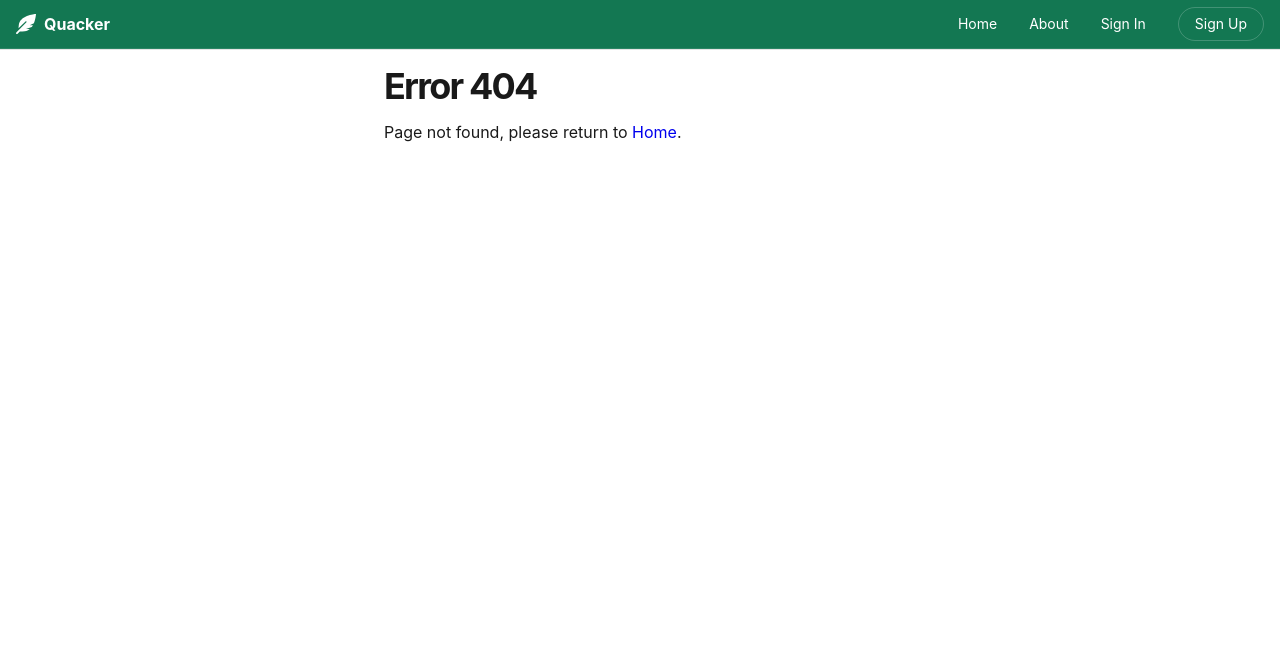
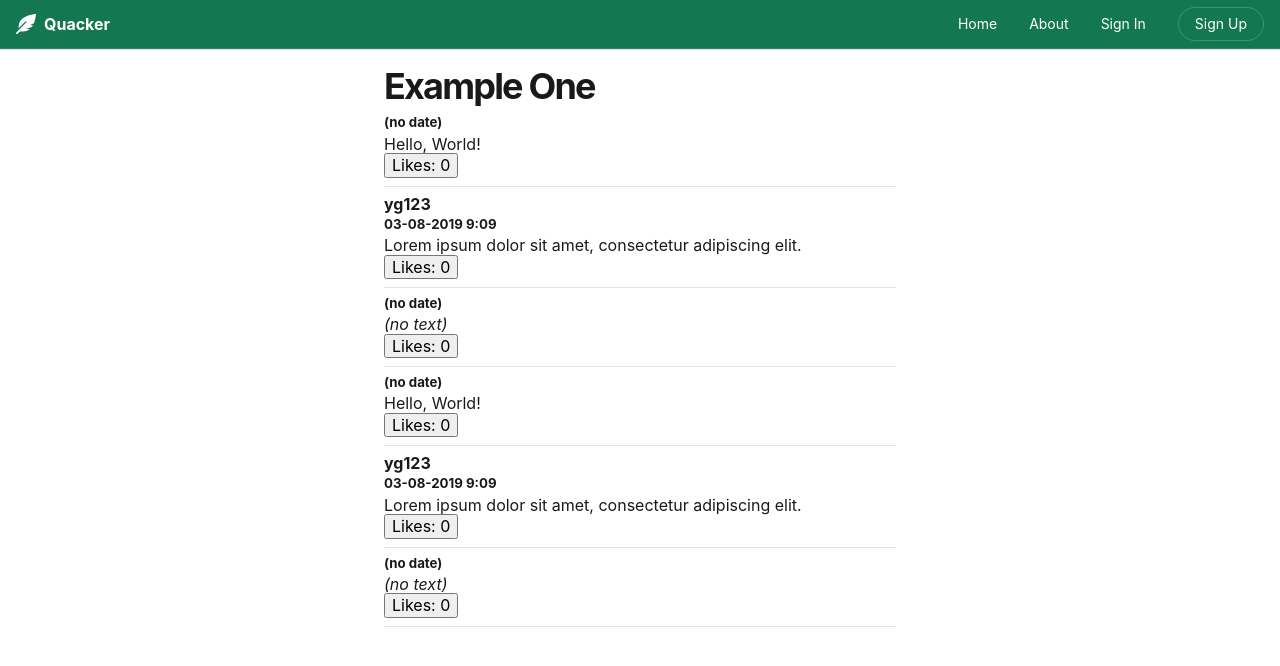
Before and after one commit to cngroupdk/vse-4it445-2019, a React (Create React App) app in the folder frontend/: page /example1 in a window 1280 px wide. Before the commit this address had no page. Shown: the top 666 px of the page. Built offline with nearby package versions, Linux system fonts and the light colour scheme; what axios-mock-adapter would draw is missing.

Commit message:
Practical 02 16:15 end

```diff
--- a/frontend/src/Routes.js
+++ b/frontend/src/Routes.js
@@ -3,6 +3,7 @@ import { Route, Switch } from 'react-router-dom';
 
 import { AboutPage } from './pages/AboutPage';
 import { HomePage } from './pages/HomePage';
+import { ExampleOnePage } from './pages/ExampleOnePage';
 import { PageNotFound } from './pages/PageNotFound';
 
 export function Routes() {
@@ -10,6 +11,11 @@ export function Routes() {
     <Switch>
       <Route path="/" exact component={HomePage} />
       <Route path="/about" exact component={AboutPage} />
+      <Route
+        path="/example1"
+        exact
+        component={ExampleOnePage}
+      />
       <Route path="*" component={PageNotFound} />
     </Switch>
   );
--- /dev/null
+++ b/frontend/src/pages/ExampleOnePage.js
@@ -0,0 +1,70 @@
+import React, { useState, useEffect } from 'react';
+
+import { Heading, MainSection } from '../atoms/';
+import { TopNavigation } from '../organisms/TopNavigation';
+import { formatDate } from '../utils/date';
+
+function SimpleQuack({ quack }) {
+  const { createdAt, text, user } = quack;
+  const [counter, setCounter] = useState(0);
+
+  useEffect(() => {
+    console.log(
+      '---> SimpleQuack updated',
+      text
+    )
+    window.document.title = `${counter}`
+  }, [counter])
+
+  return (
+    <div className="bb b--black-10 pb2 mt2">
+      {user
+        && <h4 className="mv1">{user.screenName}</h4>}
+      <h5 className="mv1">{
+        createdAt ? formatDate(createdAt) : '(no date)'
+      }</h5>
+      <div>{text || <em>(no text)</em>}</div>
+      <button
+        type="button"
+        onClick={() => {
+          setCounter(counter + 1)
+        }}
+      >
+        Likes: {counter}
+      </button>
+    </div>
+  )
+}
+
+export function ExampleOnePage() {
+  const allQuacks = [
+    { text: 'Hello, World!' },
+    {
+      createdAt: '2019-08-03T09:09:34.023Z',
+      text: 'Lorem ipsum dolor sit amet, consectetur adipiscing elit.',
+      user: {
+        id: 1,
+        name: 'Young Gatchell',
+        screenName: 'yg123',
+        profileImageUrl: 'http://mrmrs.github.io/photos/p/1.jpg',
+      },
+    },
+    {},
+  ];
+
+  return (
+    <div>
+      <TopNavigation />
+      <MainSection>
+        <Heading>Example One</Heading>
+        {allQuacks.map((quack, index) =>
+          <SimpleQuack quack={quack} key={index} />
+        )}
+        {allQuacks.map((quack, index) => {
+          const x = 'abc';
+          return <SimpleQuack quack={quack} key={index} />
+        })}
+      </MainSection>
+    </div>
+  );
+}
```
